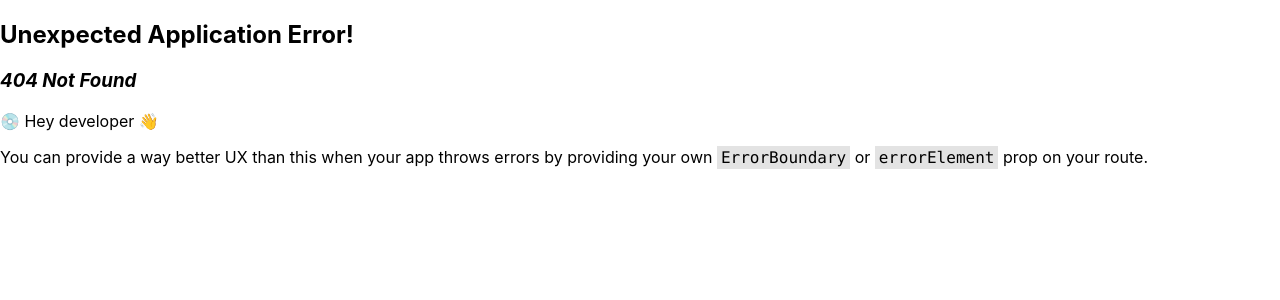
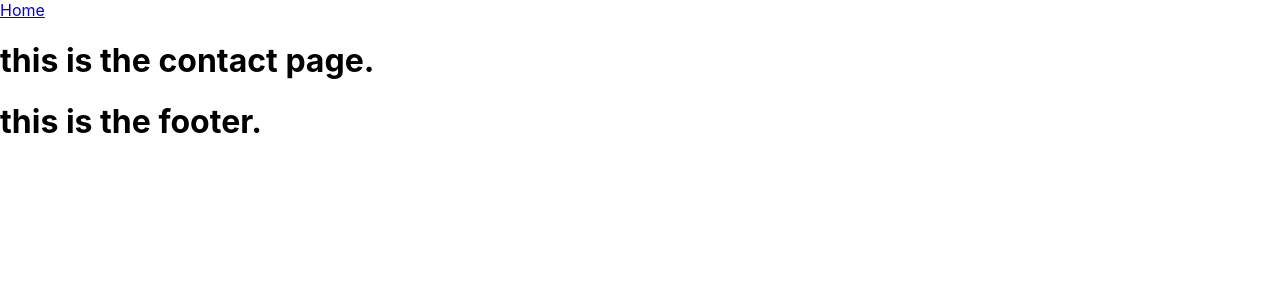
Before and after one commit to jreyes73/julian-portfolio, a React (Create React App) app: page /contact in a window 1280 px wide. Before the commit this address had no page. Shown: the top 300 px of the page. Built offline with nearby package versions, Linux system fonts and the light colour scheme.

Commit message:
add pages

```diff
--- a/src/App.js
+++ b/src/App.js
@@ -2,11 +2,17 @@ import './App.css';
 import React from 'react';
 import Root from './Root/Root';
 import Home from './components/Home/Home';
+import AboutMe from './components/AboutMe/AboutMe';
+import Projects from './components/Projects/Projects';
+import Contact from './components/Contact/Contact';
 import {Route, RouterProvider, createBrowserRouter, createRoutesFromElements } from 'react-router-dom';
 
 const router = createBrowserRouter(createRoutesFromElements(
   <Route path='/' element={<Root />} >
     <Route path='' element={<Home />} />
+    <Route path='aboutme' element={<AboutMe />} />
+    <Route path='projects' element={<Projects />} />
+    <Route path='contact' element={<Contact />} />
   </Route>
 ))
 
--- /dev/null
+++ b/src/components/AboutMe/AboutMe.jsx
@@ -0,0 +1,7 @@
+import React from "react";
+
+export default function AboutMe() {
+    return (
+        <h1>this is the about me tab.</h1>
+    )
+}
--- /dev/null
+++ b/src/components/Contact/Contact.jsx
@@ -0,0 +1,7 @@
+import React from "react";
+
+export default function Contact() {
+    return (
+        <h1>this is the contact page.</h1>
+    )
+}
--- /dev/null
+++ b/src/components/Projects/Projects.jsx
@@ -0,0 +1,7 @@
+import React from "react";
+
+export default function Projects() {
+    return (
+        <h1>this is the projects tab</h1>
+    )
+}
```
